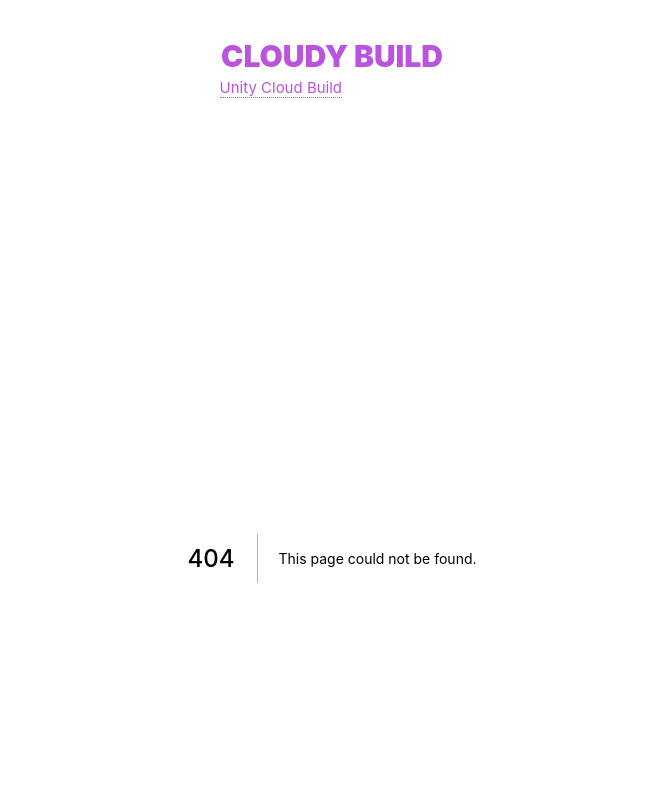
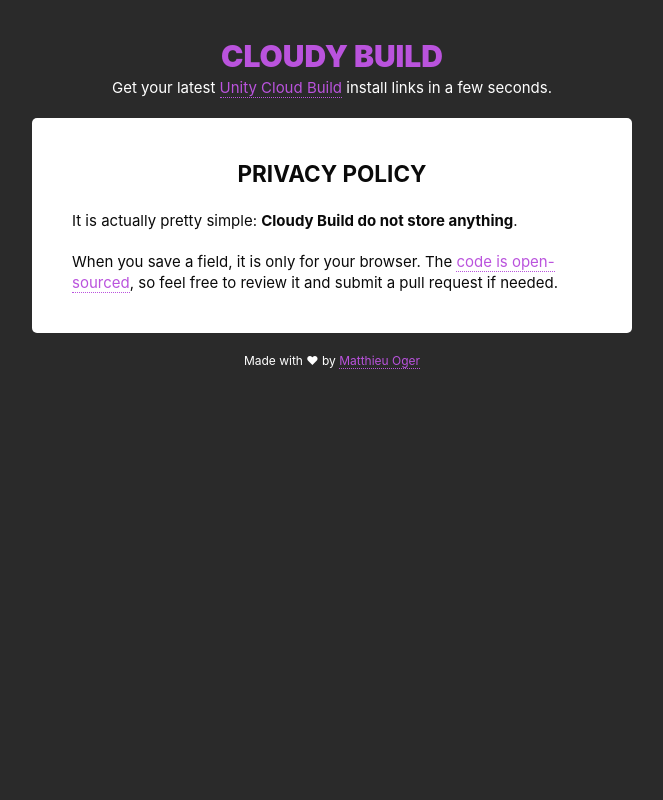
Before and after one commit to solarsailer/cloudy-build, a Next.js app: page /privacy in a window 1280 px wide. Before the commit this address had no page. Shown: the top 800 px of the page, without its empty margins (308-971 px from the left). Built offline with nearby package versions, Linux system fonts and the light colour scheme.

Commit message:
Add privacy policy

```diff
--- /dev/null
+++ b/pages/privacy/index.tsx
@@ -0,0 +1,20 @@
+import Text from '../../components/Text'
+
+export default () => {
+  return (
+    <Text>
+      <h1>Privacy Policy</h1>
+      <p>
+        It is actually pretty simple:{' '}
+        <strong>Cloudy Build do not store anything</strong>.
+      </p>
+      <p>
+        When you save a field, it is only for your browser. The{' '}
+        <a href="https://github.com/solarsailer/cloudy-build" target="_blank">
+          code is open-sourced
+        </a>
+        , so feel free to review it and submit a pull request if needed.
+      </p>
+    </Text>
+  )
+}
```
Also changed, not shown: pages/index.tsx (+16 -1 lines).
